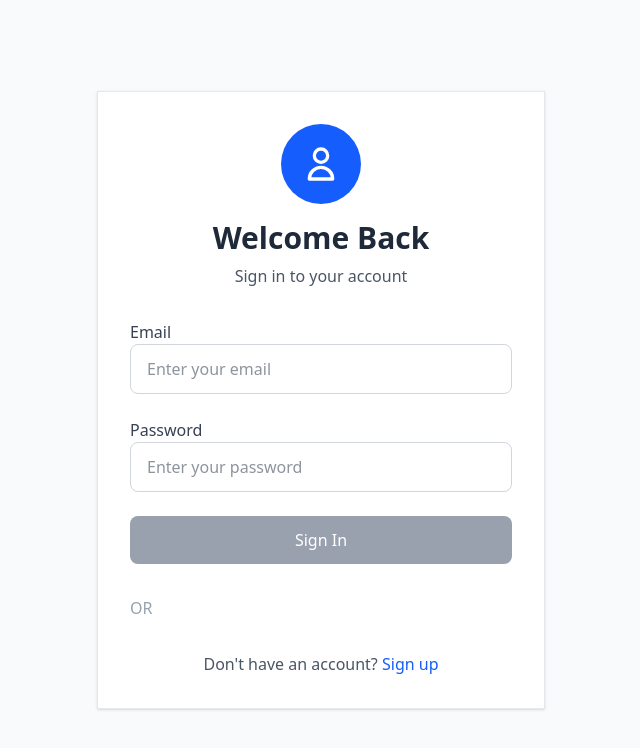
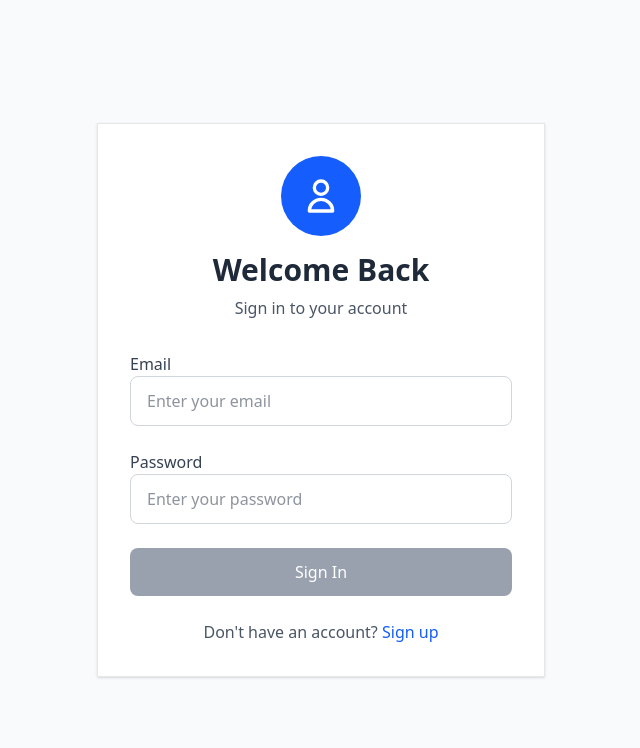
Before and after one commit to ira-bt/appointment-scheduling-system, a Next.js app in the folder frontend/: page /login in a window 1280 px wide. Shown: the top 748 px of the page, without its empty margins (319-959 px from the left). Built offline with nearby package versions, Linux system fonts and the light colour scheme; no server answers.

Commit message:
fix: validation messages logic modified

```diff
--- a/frontend/app/login/page.tsx
+++ b/frontend/app/login/page.tsx
@@ -68,11 +68,13 @@ export default function LoginPage() {
     // Validate password
     if (!formData.password) {
       newErrors.password = 'Password is required';
-    } else if (formData.password.length < 8) {
-      newErrors.password = 'Password must be at least 8 characters';
-    } else if (!REGEX.PASSWORD.test(formData.password)) {
-      newErrors.password = 'Password must contain at least 1 uppercase, 1 lowercase, 1 number, and 1 special character';
     }
+    // else if (formData.password.length < 8) {
+    //   newErrors.password = 'Password must be at least 8 characters';
+    // }
+    // else if (!REGEX.PASSWORD.test(formData.password)) {
+    //   newErrors.password = 'Password must contain at least 1 uppercase, 1 lowercase, 1 number, and 1 special character, min length 8';
+    // }
 
     setErrors(newErrors);
     const isValid = Object.keys(newErrors).length === 0 && !!formData.email && !!formData.password;
@@ -186,8 +188,7 @@ export default function LoginPage() {
             </button>
           </form>
 
-          <div className="divider my-8 text-gray-400">OR</div>
-
+          <br></br>
           <div className="text-center">
             <p className="text-gray-600">
               Don&apos;t have an account?{' '}
--- a/frontend/app/register/page.tsx
+++ b/frontend/app/register/page.tsx
@@ -108,9 +108,9 @@ export default function RegisterPage() {
     else if (!REGEX.EMAIL.test(formData.email)) newErrors.email = 'Email is invalid';
 
     if (!formData.password) newErrors.password = 'Password is required';
-    else if (formData.password.length < 8) newErrors.password = 'Password must be at least 8 characters';
+    // else if (formData.password.length < 8) newErrors.password = 'Password must be at least 8 characters';
     else if (!REGEX.PASSWORD.test(formData.password))
-      newErrors.password = 'Password must contain at least 1 uppercase, 1 lowercase, 1 number, and 1 special character';
+      newErrors.password = 'Password must contain at least 1 uppercase, 1 lowercase, 1 number, and 1 special character, min length 8';
 
     // Phone number validation
     if (formData.phoneNumber && !REGEX.PHONE.test(formData.phoneNumber)) {
@@ -550,8 +550,7 @@ export default function RegisterPage() {
             </button>
           </form>
 
-          <div className="divider my-8 text-gray-400">OR</div>
-
+          <br></br>
           <div className="text-center">
             <p className="text-gray-600">
               Already have an account?{' '}
--- a/frontend/src/auth/auth.context.tsx
+++ b/frontend/src/auth/auth.context.tsx
@@ -11,7 +11,7 @@ interface AuthContextType {
   token: string | null;
   isAuthenticated: boolean;
   isLoading: boolean;
-  login: (email: string, password: string) => Promise<AuthResponse | null>;
+  login: (email: string, password: string) => Promise<AuthResponse>;
   register: (userData: RegisterRequest) => Promise<AuthResponse | null>;
   logout: () => void;
   error: string | null;
--- a/frontend/src/store/auth.store.ts
+++ b/frontend/src/store/auth.store.ts
@@ -13,7 +13,7 @@ interface AuthState {
   error: string | null;
 
   // Actions
-  login: (email: string, password: string) => Promise<AuthResponse | null>;
+  login: (email: string, password: string) => Promise<AuthResponse>;
   register: (userData: RegisterRequest) => Promise<AuthResponse | null>;
   logout: () => void;
   refreshToken: () => Promise<void>;
```
